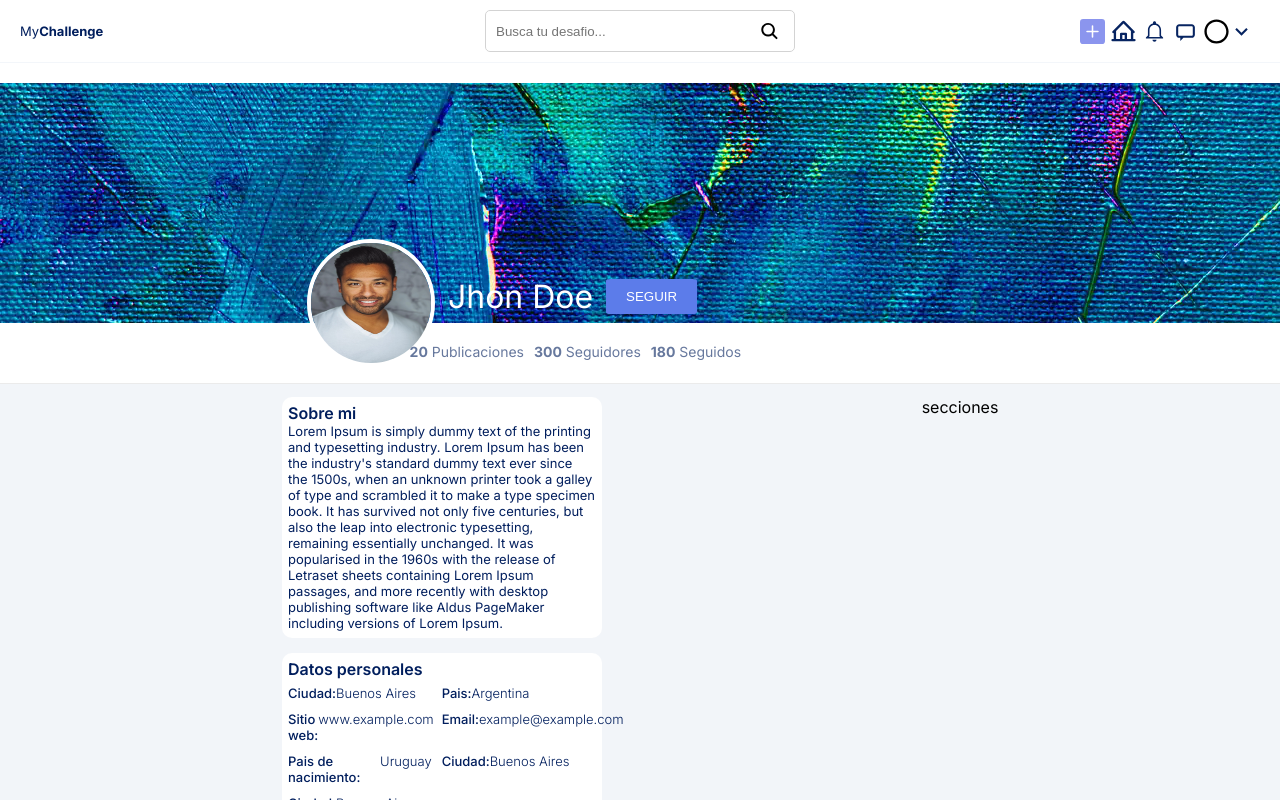
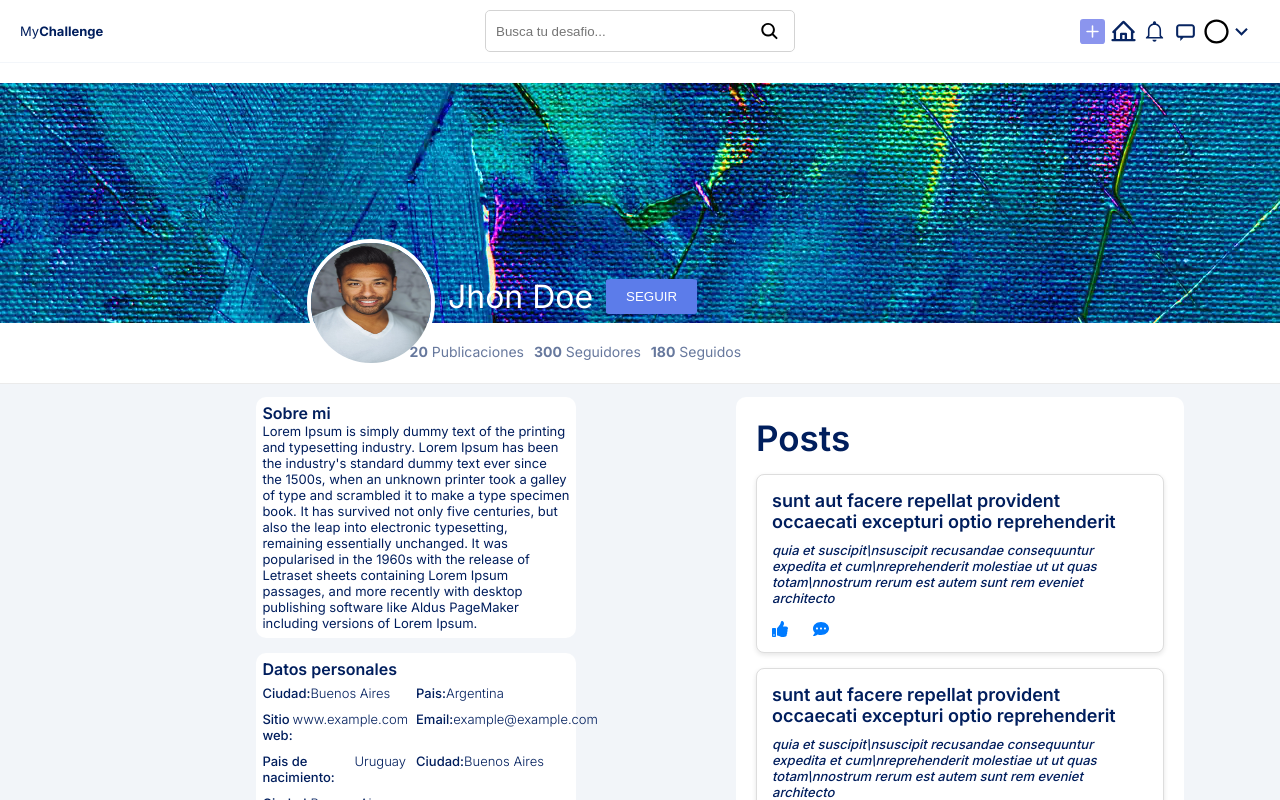
Before and after one commit to AlvesRichard/my_challenge, a Next.js app: page / in a window 1280 px wide. Built offline with nearby package versions, Linux system fonts and the light colour scheme.

Commit message:
feat (HomeBody): add Posts & Comments

```diff
--- a/src/components/specific/Body/index.js
+++ b/src/components/specific/Body/index.js
@@ -1,18 +1,46 @@
+"use client";
 import UsersPreview from "@/components/common/UsersPreview";
 import UserInfo from "../UserInfo";
+import { FaThumbsUp, FaCommentDots } from "react-icons/fa";
 import "./styles.css";
+import { useState } from "react";
+import Post from "../Post";
 
 export default function Body() {
+  const [showComments, setShowComments] = useState(false);
+  const comments = [
+    {
+      postId: 1,
+      id: 1,
+      name: "id labore ex et quam laborum",
+      email: "Eliseo@gardner.biz",
+      body: "laudantium enim quasi est quidem magnam voluptate ipsam eos\ntempora quo necessitatibus\ndolor quam autem quasi\nreiciendis et nam sapiente accusantium",
+    },
+    {
+      postId: 1,
+      id: 2,
+      name: "quo vero reiciendis velit similique earum",
+      email: "Jayne_Kuhic@sydney.com",
+      body: "est natus enim nihil est dolore omnis voluptatem numquam\net omnis occaecati quod ullam at\nvoluptatem error expedita pariatur\nnihil sint nostrum voluptatem reiciendis et",
+    },
+  ];
+  const toggleComments = () => {
+    setShowComments(!showComments);
+  };
   return (
     <section className="bodyContainer">
       <div className="infoContainer">
         <UserInfo />
-        <UserInfo isPersonalInfo={true}/>
-        <UsersPreview title={"Seguidores"}/>
-        <UsersPreview title={"Seguidos"}/>
+        <UserInfo isPersonalInfo={true} />
+        <UsersPreview title={"Seguidores"} />
+        <UsersPreview title={"Seguidos"} />
       </div>
 
-      <div>secciones</div>
+      <div className="postsListContainer">
+        <span className="principalTitlePosts">Posts</span>
+        <Post />
+        <Post />
+      </div>
     </section>
   );
 }
--- a/src/components/specific/Body/styles.css
+++ b/src/components/specific/Body/styles.css
@@ -13,5 +13,23 @@
   max-width: 50%;
   display: flex;
   flex-direction: column;
+  align-items: center;
   gap:15px;
 }
+
+.postsListContainer {
+  display: flex;
+  flex-direction: column;
+  background-color: white;
+  border-radius: 10px;
+  gap: 15px;
+  padding: 20px;
+  max-width: 35%;
+  height: fit-content;
+}
+
+.principalTitlePosts{
+  font-size: 35px;
+  color:#001e5d;
+  font-weight: 600;
+}
--- /dev/null
+++ b/src/components/specific/Comment/index.js
@@ -0,0 +1,21 @@
+"use client";
+
+import { FaThumbsUp, FaRegCircle } from "react-icons/fa";
+import "./styles.css";
+
+export default function Comment({comment}) {
+  return (
+    <div className="commentContainer">
+      <div className="commentUserInfo">
+        <FaRegCircle className="cursorPointer" style={{ fontSize: 30 }} />
+        <span className="cursorPointer"> Nombre Usuario</span>
+      </div>
+      <div className="commentBody">
+        <p>{comment.body}</p>
+      </div>
+      <div className="commentAction">
+        <FaThumbsUp />
+      </div>
+    </div>
+  );
+}
--- /dev/null
+++ b/src/components/specific/Comment/styles.css
@@ -0,0 +1,36 @@
+.commentItem {
+    margin-bottom: 10px;
+  }
+
+  .commentContainer{
+    border-bottom: 1px solid #ddd;
+    padding: 2% 0 2% 1%;
+  }
+
+  .commentUserInfo{
+    display: flex;
+    flex-direction: row;
+    align-items: center;
+    gap: 10px;
+  }
+  .commentUserInfo span {
+    font-weight: 500;
+  }
+
+  .commentBody{
+    padding-left: 7%;
+  }
+  .commentBody p {
+    font-size: 12px;
+    color: #001e5d;
+    font-style: italic;
+  }
+
+  .commentAction {
+    font-size: 12px;
+    color: #007bff;
+    display: flex;
+    align-items: center;
+    justify-content: end;
+    cursor: pointer;
+  }
--- /dev/null
+++ b/src/components/specific/Post/index.js
@@ -0,0 +1,66 @@
+"use client";
+
+import { FaThumbsUp, FaCommentDots, FaRegCircle } from "react-icons/fa";
+import "./styles.css";
+import { useState } from "react";
+import Comment from "../Comment";
+
+export default function Post() {
+  const [showComments, setShowComments] = useState(false);
+  const comments = [
+    {
+      postId: 1,
+      id: 1,
+      name: "id labore ex et quam laborum",
+      email: "Eliseo@gardner.biz",
+      body: "laudantium enim quasi est quidem magnam voluptate ipsam eos\ntempora quo necessitatibus\ndolor quam autem quasi\nreiciendis et nam sapiente accusantium",
+    },
+    {
+      postId: 1,
+      id: 2,
+      name: "quo vero reiciendis velit similique earum",
+      email: "Jayne_Kuhic@sydney.com",
+      body: "est natus enim nihil est dolore omnis voluptatem numquam\net omnis occaecati quod ullam at\nvoluptatem error expedita pariatur\nnihil sint nostrum voluptatem reiciendis et",
+    },
+  ];
+  const toggleComments = () => {
+    setShowComments(!showComments);
+  };
+  return (
+    <div className="postContainer">
+      <div className="postHeader">
+        <span className="postTitle">
+          sunt aut facere repellat provident occaecati excepturi optio
+          reprehenderit
+        </span>
+      </div>
+      <div className="postContent">
+        <p>
+          quia et suscipit\nsuscipit recusandae consequuntur expedita et
+          cum\nreprehenderit molestiae ut ut quas totam\nnostrum rerum est autem
+          sunt rem eveniet architecto
+        </p>
+      </div>
+      <div className="postActions">
+        <div className="postIcons">
+          <FaThumbsUp />
+          <FaCommentDots
+            onClick={toggleComments}
+            style={{ cursor: "pointer" }}
+          />
+        </div>
+        {showComments && (
+          <div className="postComments">
+            {comments.length > 0 ? (
+              comments.map((comment, index) => (
+                <Comment key={index} comment={comment} />
+              ))
+            ) : (
+              <p>No comments yet</p>
+            )}
+          </div>
+        )}
+      </div>
+    </div>
+  );
+}
--- /dev/null
+++ b/src/components/specific/Post/styles.css
@@ -0,0 +1,45 @@
+.postContainer {
+    background-color: white;
+    border: 1px solid #ddd;
+    border-radius: 8px;
+    padding: 15px;
+    box-shadow: 0 2px 5px rgba(0, 0, 0, 0.1);
+  }
+
+  .postHeader {
+    margin-bottom: 10px;
+  }
+
+  .postTitle {
+    font-weight: 600;
+    font-size: 18px;
+    color: #001e5d;
+  }
+
+  .postContent {
+    font-weight: 500;
+    font-style: italic;
+    margin-bottom: 15px;
+    font-size: 14px;
+    color: #001e5d;
+  }
+
+  .postActions {
+    display: flex;
+    flex-direction: column;
+  }
+
+  .postIcons {
+    display: flex;
+    justify-content: left;
+    gap: 25px;
+    align-items: center;
+    font-size: 16px;
+    color: #007bff;
+  }
+
+  .postComments {
+    margin-top: 10px;
+    border-top: 1px solid #ddd;
+    padding-top: 10px;
+  }
--- a/src/components/specific/Settings/index.js
+++ b/src/components/specific/Settings/index.js
@@ -2,11 +2,9 @@ import "./styles.css";
 
 export default function Settings() {
   return (
-    // <div className="settingsContainer">
       <li className="settingsContainer">
         <p className="settingsCosa cursorPointer">Configuración</p>
         <p className="settingsCosa cursorPointer">Cerrar Sesión</p>
       </li>
-    // </div>
   );
 }
```
